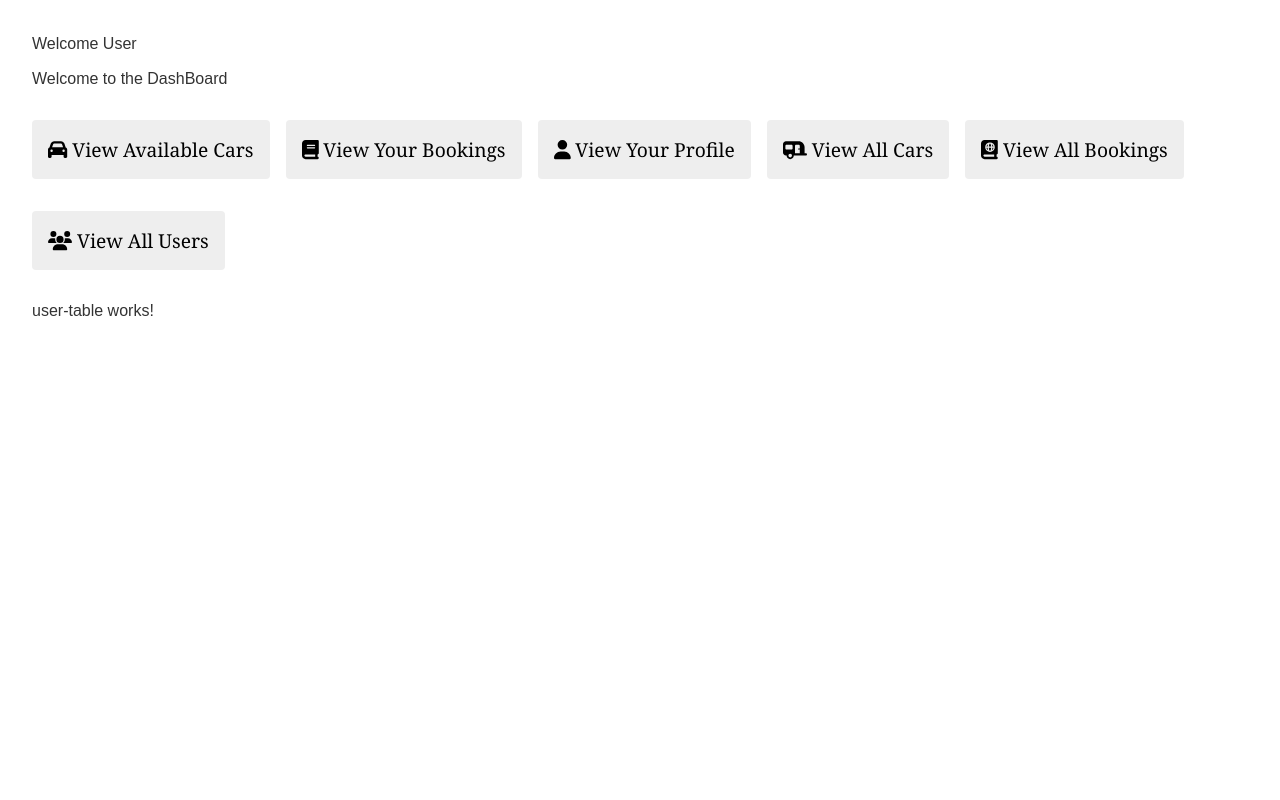
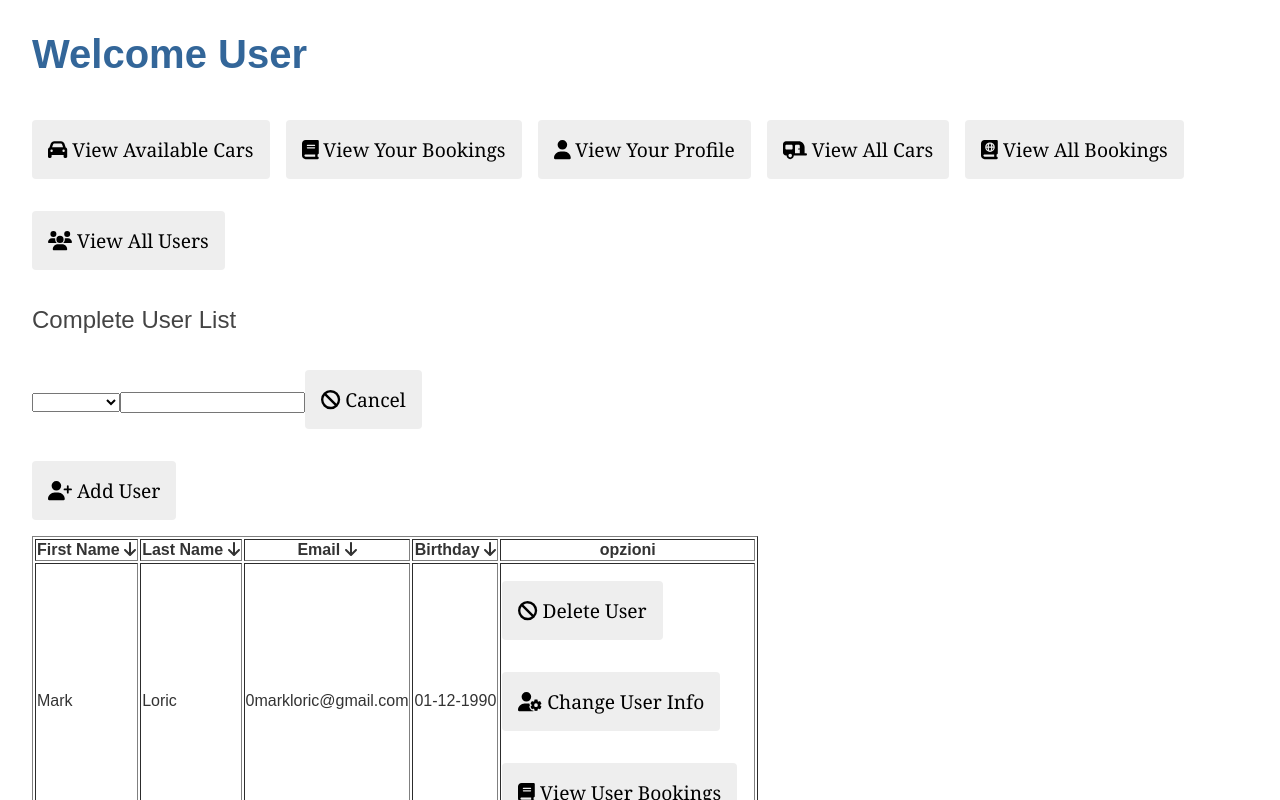
Before and after one commit to PennisiVinnykMykyta/AngularCarProject, an Angular app: page /users in a window 1280 px wide. Shown: the top 800 px of the page. Built offline with nearby package versions, Linux system fonts and the light colour scheme.

Commit message:
feature: added general user table

```diff
--- a/src/app/app-routing.module.ts
+++ b/src/app/app-routing.module.ts
@@ -4,11 +4,13 @@ import {CarsTableComponent} from "./components/tables/cars-table/cars-table.comp
 import {BookingsTableComponent} from "./components/tables/bookings-table/bookings-table.component";
 import {UserTableComponent} from "./components/tables/user-table/user-table.component";
 import {Roles} from "./components/mock-files/templates/roles";
+import {AppComponent} from "./app.component";
 
 const routes: Routes = [
   {path: 'availableCars', component:CarsTableComponent, data:{roles: [Roles.User,Roles.Admin]}},
   {path: 'yourBookings', component:BookingsTableComponent,data:{roles: [Roles.User,Roles.Admin]}},
-  {path: 'users', component:UserTableComponent, data:{roles: [Roles.User,Roles.Admin]}}
+  {path: 'users', component:UserTableComponent, data:{roles: [Roles.User,Roles.Admin]}},
+
 ];
 
 @NgModule({
--- a/src/app/app.component.html
+++ b/src/app/app.component.html
@@ -1,4 +1,4 @@
-{{title}}
+<h1>{{title}}</h1>
 <app-navigation-bar [userBarConfig] = "getNavConfig()" ></app-navigation-bar>
 <router-outlet></router-outlet>
 <!-- footer -->
--- a/src/app/components/navigation-bar/navigation-bar.component.html
+++ b/src/app/components/navigation-bar/navigation-bar.component.html
@@ -1,5 +1,3 @@
-<p>Welcome to the DashBoard</p>
-
 <span *ngFor = "let button of userBarConfig.buttonsConfig">
 
   <app-custom-button [buttonConfig] = "button" (click) = "clickAction(button.path!)"></app-custom-button>
--- a/src/app/components/navigation-bar/navigation-bar.component.ts
+++ b/src/app/components/navigation-bar/navigation-bar.component.ts
@@ -11,7 +11,6 @@ import {NavigationBarConfig} from "./navigation-bar.config";
 export class NavigationBarComponent implements  OnInit{
 
    @Input() userBarConfig!: NavigationBarConfig;
-   @Input() adminBarConfig?: NavigationBarConfig;
 
   constructor(private router: Router, private route:ActivatedRoute) {
   }
--- a/src/app/components/services/user.service.ts
+++ b/src/app/components/services/user.service.ts
@@ -14,4 +14,8 @@ export class UserService {
     const users = of(Users);
     return users;
   }
+
+  deleteUser(id:number): void{
+    console.log("User deleted: " + id);
+  }
 }
--- a/src/app/components/tables/user-table/user-table.component.html
+++ b/src/app/components/tables/user-table/user-table.component.html
@@ -1 +1,3 @@
-<p>user-table works!</p>
+<h2>Complete User List</h2>
+
+<app-custom-table [tableConfig]="tableConfig" [data]="users"></app-custom-table>
--- a/src/app/components/tables/user-table/user-table.component.ts
+++ b/src/app/components/tables/user-table/user-table.component.ts
@@ -1,5 +1,11 @@
 import {Component, OnInit} from '@angular/core';
 import {UserService} from "../../services/user.service";
+import {CustomTableConfig} from "../../templates/custom-table/custom-table.config";
+import {UserTemplate} from "../../mock-files/templates/user-template";
+import {MyActionEvent} from "../../templates/custom-table/table-details/my-action-event";
+import {Router} from "@angular/router";
+import {MyTableActionEnum} from "../../templates/custom-table/table-details/my-actions";
+import {faBook, faCancel, faUserGear, faUserPlus} from "@fortawesome/free-solid-svg-icons";
 
 @Component({
   selector: 'app-user-table',
@@ -8,13 +14,71 @@ import {UserService} from "../../services/user.service";
 })
 export class UserTableComponent implements  OnInit{
 
-  constructor(private userService:UserService) {
+  tableConfig!: CustomTableConfig
+  //headers!: MyHeaders[];
+  users: UserTemplate[] = [];
+  //pagination!: MyPagination;
+  //role!: Roles;
+  userActions!: MyActionEvent[];
+
+
+  constructor(private userService:UserService, private router: Router) {
   }
   ngOnInit() {
+    this.setUsers();
+    this.userActions = [
+      {
+        action: MyTableActionEnum.NEW_ROW,
+        rowAction:false,
+        text:"Add User",
+        icon: faUserPlus
+      },
+      {
+        action: MyTableActionEnum.DELETE,
+        rowAction:true,
+        text:"Delete User",
+        icon: faCancel
+      },
+      {
+        action: MyTableActionEnum.EDIT,
+        rowAction: true,
+        text: "Change User Info",
+        icon: faUserGear
+      },
+      {
+        action: MyTableActionEnum.UBOOKINGS,
+        rowAction: true,
+        text: "View User Bookings",
+        icon: faBook
+      }
+    ]
+
+
+    this.tableConfig = {
+      headers: [
+        {key: "name", label: "First Name"},
+        {key: "lastName", label:"Last Name"},
+        {key: "email", label:"Email"},
+        {key: "birthday", label:"Birthday"}
+      ],
+      order: {
+        orderType: "desc",
+        defaultColumn: "desc"
+      },
+      pagination:{
+        itemPerPage: 5,
+        itemPerPageOptions:[
+          5,
+          10
+        ]
+      },
+      actions: this.userActions
+    }
   }
 
-  getAllUsers(){
-    return this.userService;
+  setUsers(){
+    return this.userService.getAllUsers().subscribe(users => this.users = users);
   }
 
+
 }
--- a/src/app/components/templates/custom-table/custom-table.component.html
+++ b/src/app/components/templates/custom-table/custom-table.component.html
@@ -53,3 +53,6 @@
 
 <!-- Next Page -->
 <app-custom-button [buttonConfig]="nextButtonConfig" (click)="movePage(true)"></app-custom-button>
+<div>
+  <app-custom-button [buttonConfig] ="{text:'Go Back', icon:faArrowAltCircleLeft, path:' ' }" (click)="actionMethod('','')"></app-custom-button>
+</div>
--- a/src/app/components/templates/custom-table/custom-table.component.ts
+++ b/src/app/components/templates/custom-table/custom-table.component.ts
@@ -1,6 +1,6 @@
 import {Component, EventEmitter, Input, OnInit, Output} from '@angular/core';
 import {CustomTableConfig} from "./custom-table.config";
-import {faArrowDown, faArrowUp, IconDefinition} from "@fortawesome/free-solid-svg-icons";
+import {faArrowAltCircleLeft, faArrowDown, faArrowUp, IconDefinition} from "@fortawesome/free-solid-svg-icons";
 import {
   addCar,
   addUser,
@@ -15,6 +15,7 @@ import {
   previous
 } from "../custom-button/custom-button.config";
 import {MyTableActionEnum} from "./table-details/my-actions";
+import {Router} from "@angular/router";
 
 @Component({
   selector: 'app-custom-table',
@@ -56,6 +57,9 @@ export class CustomTableComponent implements OnInit {
   deleteUserConfig: CustomButtonConfig = deleteUser;
   modifyBookingConfig: CustomButtonConfig = modifyBooking;
   modifyUserConfig: CustomButtonConfig = changeUserInfo;
+
+  constructor(private router: Router) {
+  }
 
   ngOnInit() {
 
@@ -109,7 +113,11 @@ export class CustomTableComponent implements OnInit {
   //metodo per ricavare gli Item
   actionMethod(object : any | null,action: any){
     //console.log("Requested action: ", action, obj);
+    if(object === ''){
+      void this.router.navigateByUrl("");
+    }
     this.getTableData.emit({obj:object,action:action});
   }
 
+  protected readonly faArrowAltCircleLeft = faArrowAltCircleLeft;
 }
--- a/src/app/components/templates/custom-table/table-details/my-actions.ts
+++ b/src/app/components/templates/custom-table/table-details/my-actions.ts
@@ -1,4 +1,4 @@
 export enum MyTableActionEnum{
- NEW_ROW = "Add Booking", EDIT = "Edit Booking", DELETE = "Delete Booking", VIEW = "View"
+ NEW_ROW = "Add Booking", EDIT = "Edit Booking", DELETE = "Delete Booking", UDETAILS = "UserDetails", UBOOKINGS = "UserBookings"
  //NEW_ROW , EDIT , DELETE
 }
```
